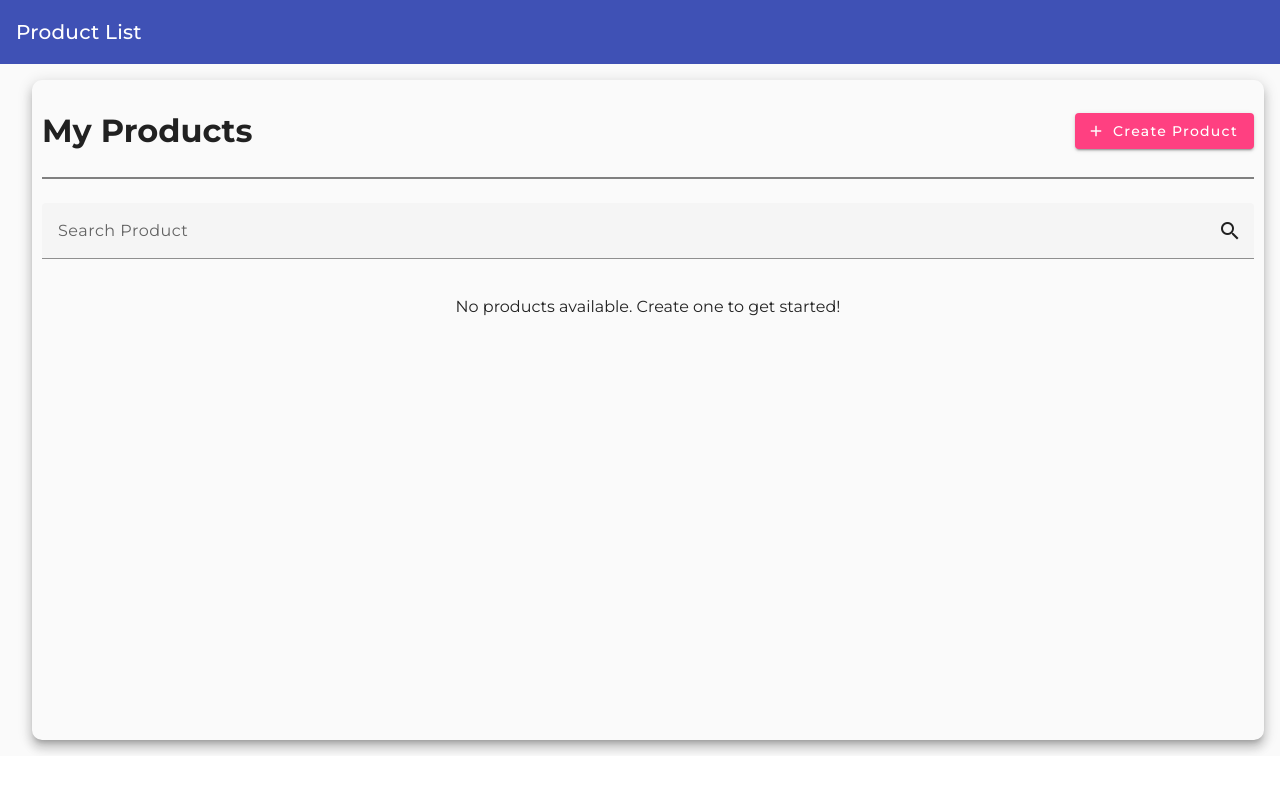
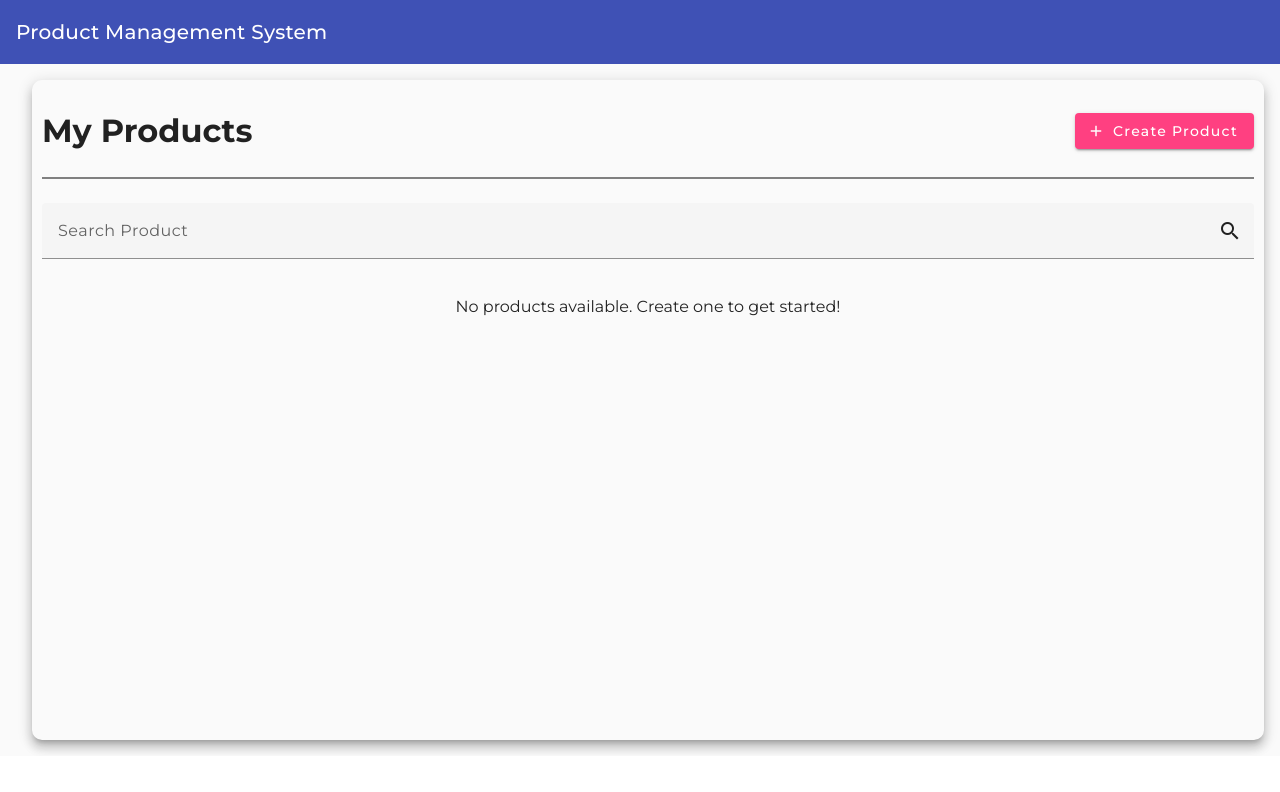
Before and after one commit to AniketPotdar-AP/productManagement_In_Angular, an Angular app: page /home in a window 1280 px wide. Shown: the top 792 px of the page. Built offline with nearby package versions, Linux system fonts and the light colour scheme.

Commit message:
Updated Product management

```diff
--- a/src/app/pages/home/home.component.html
+++ b/src/app/pages/home/home.component.html
@@ -1,6 +1,6 @@
 <mat-toolbar color="primary">
   <mat-toolbar-row>
-    <span>Product List</span>
+    <span>Product Management System</span>
   </mat-toolbar-row>
 </mat-toolbar>
 
```
